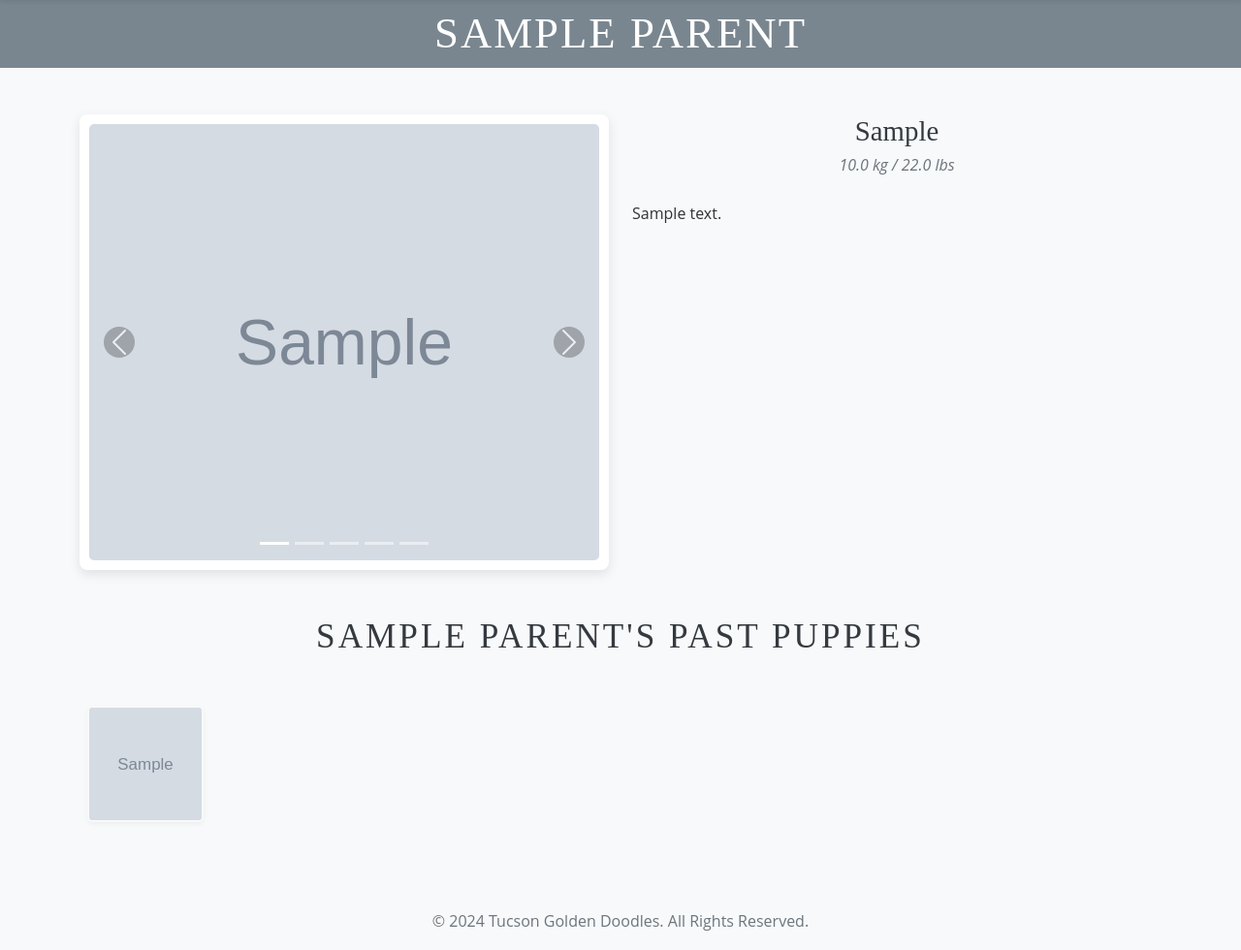
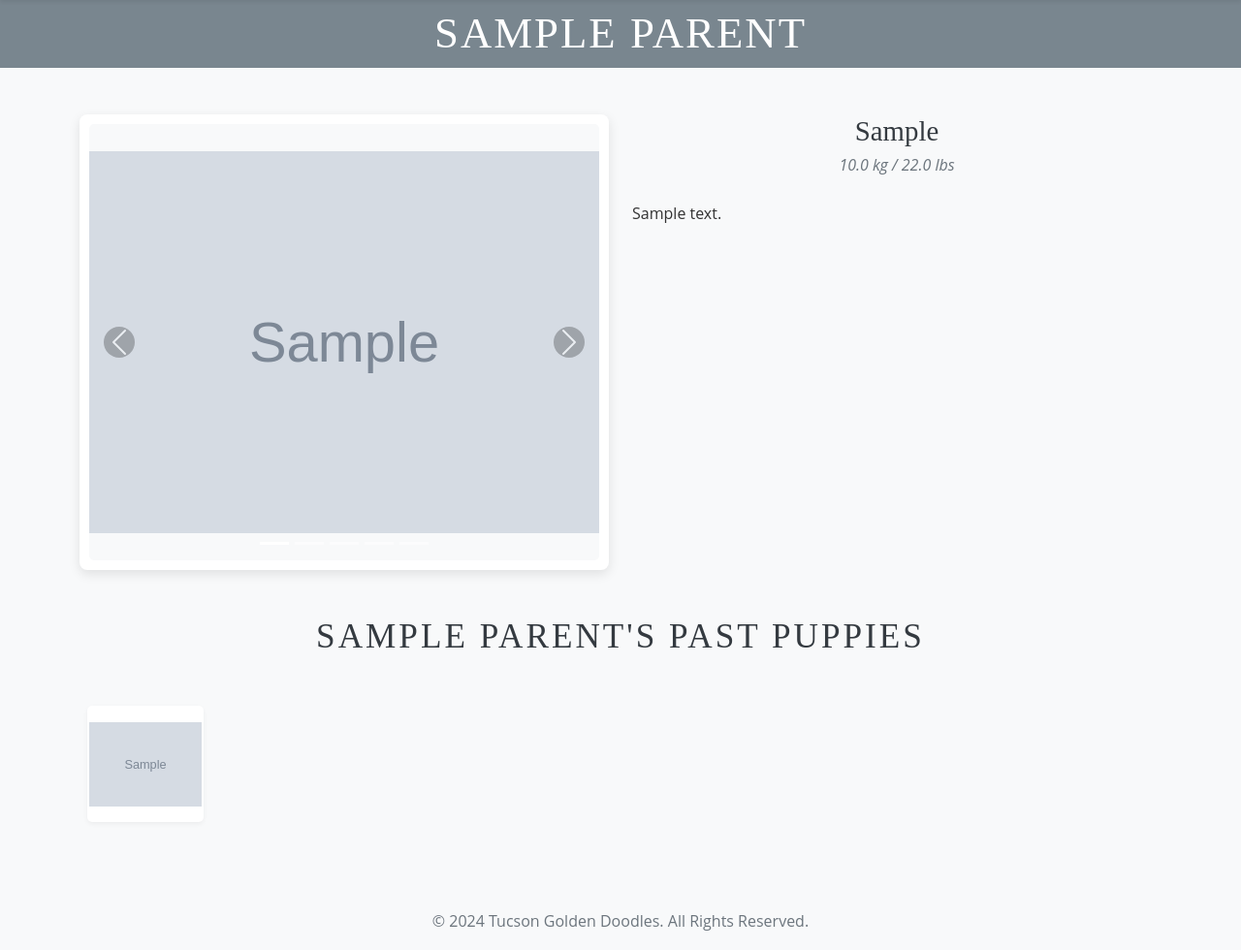
Before and after one commit to R-Todd/Tucson-Golden-Doodles, a Flask app: page /parents in a window 1280 px wide. Shown: the part 58-1038 px from the top of the page at 97% size. Run offline with Flask 3, Linux system fonts and the light colour scheme; tables that the repository leaves empty hold one stand-in row (values such as "Sample post"); grey boxes marked "Sample" are stand-in pictures; some libraries are stand-ins or nearby versions.

Commit message:
Update image display to use object-fit: contain
Changed image containers in carousel, preview, and puppy thumbnail classes from object-fit: cover to object-fit: contain to ensure full images are visible without cropping. Added background colors for letterboxing and centered images in puppy thumbnails for improved presentation.

```diff
--- a/app/static/css/main.css
+++ b/app/static/css/main.css
@@ -62,10 +62,11 @@ h1, h2, h3, h4, h5, h6 {
 .carousel-image {
     width: 100%;
     height: 450px; /* Fixed height for carousel images, adjust as needed */
-    object-fit: cover; /* Ensures images fill the frame and are cropped if necessary */
+    object-fit: contain; /* Ensures the full image is visible without cropping */
     border-radius: 5px;
     border: none; /* Ensure no border on images within carousel */
     box-shadow: none; /* Ensure no extra shadow on images within carousel */
+    background-color: #f8f9fa; /* Optional: Add a light background for letterboxing */
 }
 
 /* Adjust carousel controls for better visibility if needed */
@@ -116,10 +117,11 @@ h1, h2, h3, h4, h5, h6 {
 .alternate-preview-thumbnail {
     width: 100%;
     height: 90px; /* Small uniform size for previews */
-    object-fit: cover; /* Ensure images fill their space */
+    object-fit: contain; /* Ensures the full image is visible without cropping */
     border-radius: 5px;
     border: 1px solid #ddd; /* Subtle border for each thumbnail */
     transition: transform 0.2s ease-in-out, border-color 0.2s ease-in-out;
+    background-color: #ffffff; /* Optional: Add a background for letterboxing */
 }
 
 .alternate-preview-thumbnail:hover {
@@ -168,11 +170,13 @@ h1, h2, h3, h4, h5, h6 {
 .puppy-thumbnail {
     width: 120px; /* Uniform sizing, adjust as needed */
     height: 120px; /* Square images */
-    object-fit: cover; /* Ensures images are cropped to fit */
+    object-fit: contain; /* Ensures the full image is visible without cropping */
+    object-position: center; /* Ensures the image is centered */
     border-radius: 5px;
     border: 2px solid transparent;
     transition: transform 0.2s ease-in-out, border-color 0.2s ease-in-out;
     box-shadow: 0 2px 5px rgba(0,0,0,0.05);
+    background-color: #ffffff; /* Optional: Add a background for letterboxing */
 }
 
 .puppy-thumbnail:hover {
```
